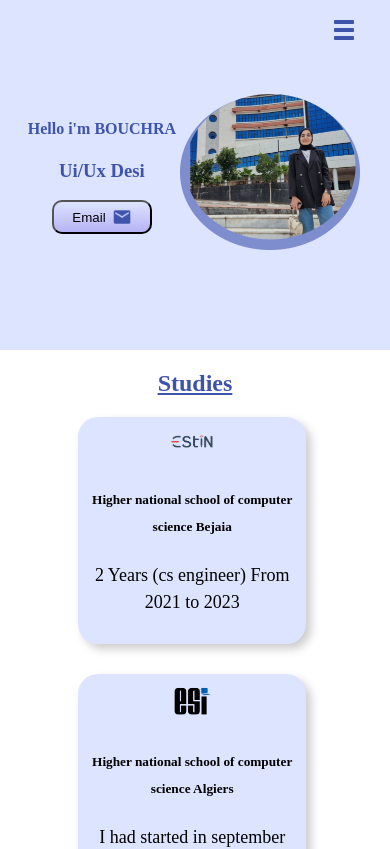
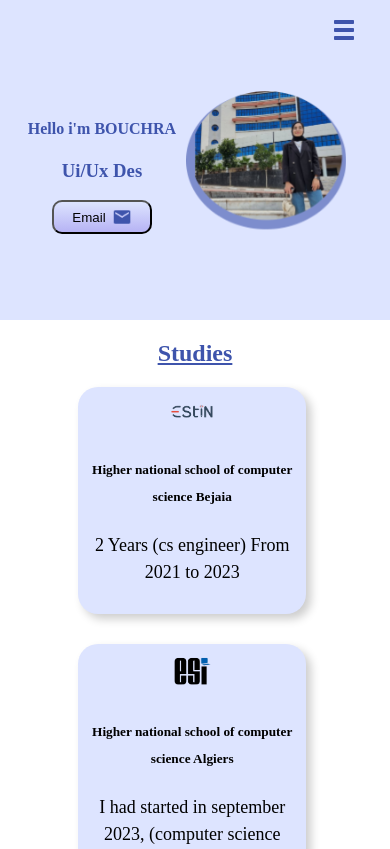
Before and after one commit to bouchrabenkhelifa/portfolio, a React (Create React App) app: page / in a window 390 px wide. Shown: the top 849 px of the page. Built offline with nearby package versions, Linux system fonts and the light colour scheme.

Commit message:
Initial commit

```diff
--- a/src/styles/navbar.css
+++ b/src/styles/navbar.css
@@ -236,12 +236,12 @@
 
     }
       #imagee{
-        width: 180px;
+        width: 160px;
         margin-left: 20%;
         margin-top: 20%;
     }
     .intro {
-        height: 350px;
+        height: 320px;
     }
     .iteeeeeem1{
         margin-left: 0.5%;
```
